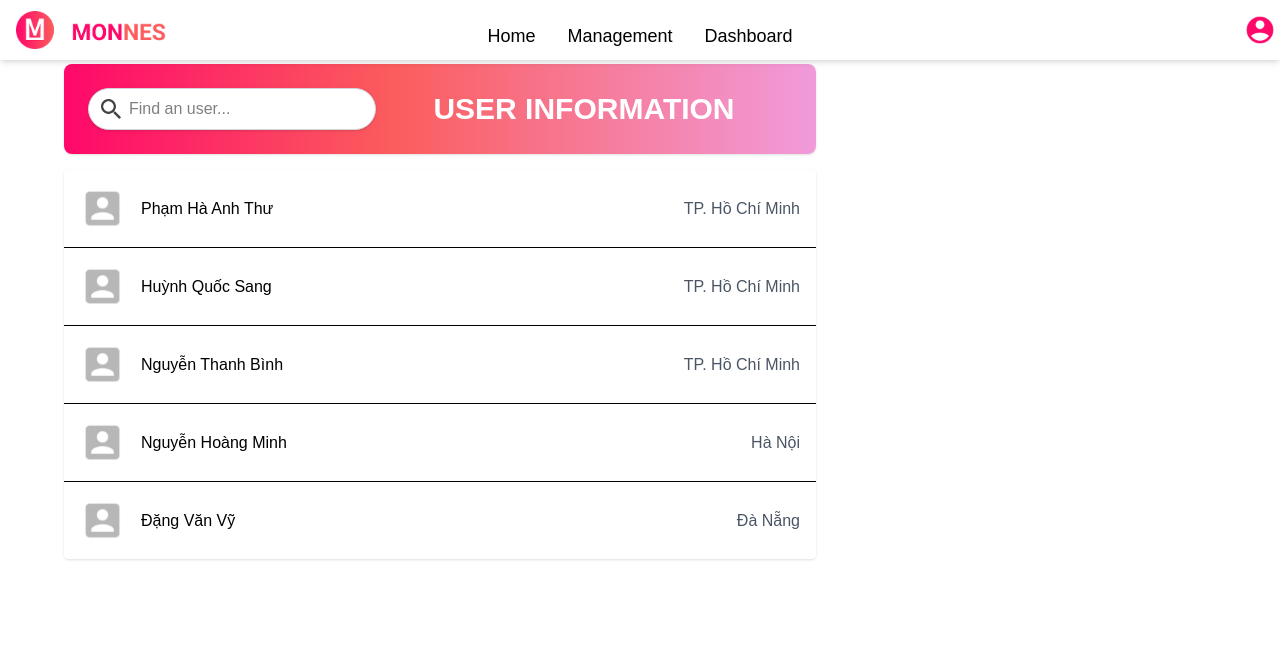
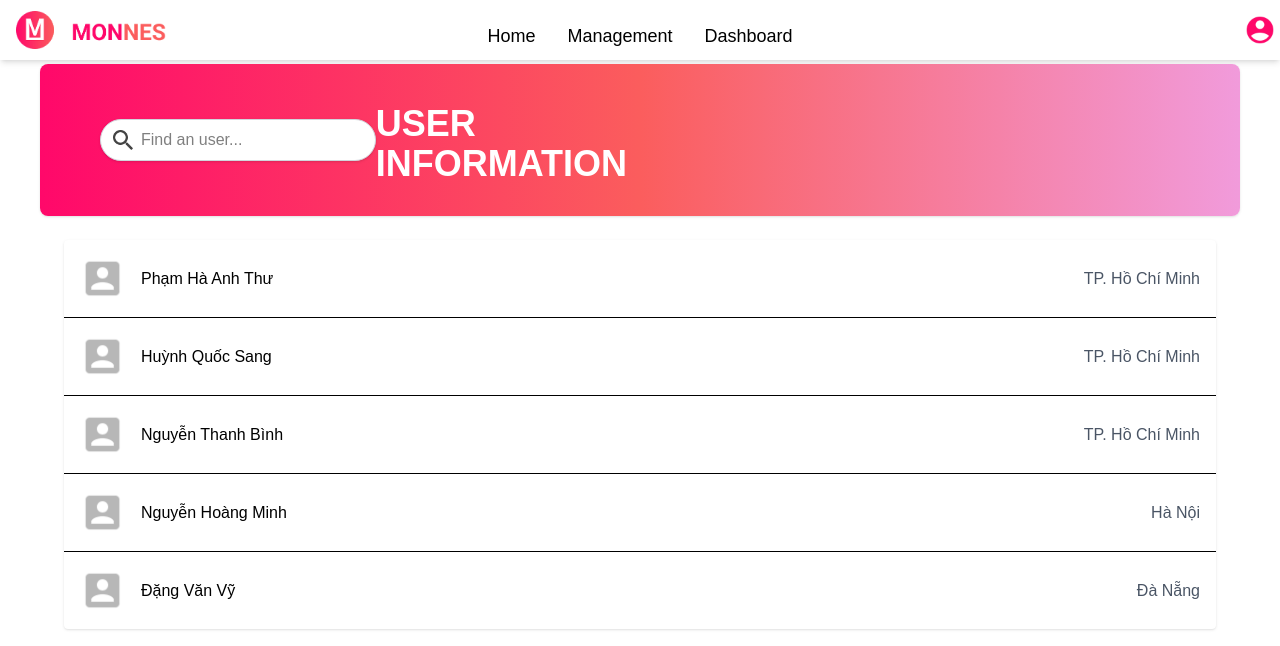
Before and after one commit to hathuanihi/MonNes_Web, a Next.js app: page /admin/management in a window 1280 px wide. Shown: the top 646 px of the page. Built offline with nearby package versions, Linux system fonts and the light colour scheme.

Commit message:
update UI

```diff
--- a/src/app/admin/management/page.tsx
+++ b/src/app/admin/management/page.tsx
@@ -74,73 +74,17 @@ const users: User[] = [
   { name: "Đặng Văn Vỹ", location: "Đà Nẵng" },
 ];
 
-export default function Management() {
-  const [searchTerm, setSearchTerm] = useState("");
-  const [selectedUser, setSelectedUser] = useState<User | null>(null);
-  const [isEditing, setIsEditing] = useState(false);
-  const [editedName, setEditedName] = useState("");
-  const [editedImage, setEditedImage] = useState<string | null>(null);
-  const [openSavings, setOpenSavings] = useState<{ [key: string]: boolean }>({});
+// User Info Bar Component
+interface UserInfoBarProps {
+  searchTerm: string;
+  setSearchTerm: (term: string) => void;
+}
 
-  const filteredUsers = users.filter((user) =>
-    user.name.toLowerCase().includes(searchTerm.toLowerCase())
-  );
-
-  // Calculate wallet balance as the sum of all savings amounts
-  const calculateWalletBalance = (user: User): string => {
-    if (!user.savings) return "0 VND";
-    const total = Object.values(user.savings).reduce((sum, saving) => {
-      const amount = parseInt(saving.amount.replace(/[^0-9]/g, "")) || 0;
-      return sum + amount;
-    }, 0);
-    return `${total.toLocaleString()} VND`;
-  };
-
-  // Toggle savings details
-  const toggleSavingsDetails = (savingKey: string) => {
-    setOpenSavings((prev) => ({
-      ...prev,
-      [savingKey]: !prev[savingKey],
-    }));
-  };
-
-  // Handle user selection with toggle behavior
-  const handleUserSelect = (user: User) => {
-    if (selectedUser === user) {
-      setSelectedUser(null); // Hide panel if the same user is clicked
-      setIsEditing(false); // Reset editing state
-      setOpenSavings({}); // Reset savings dropdowns
-    } else {
-      setSelectedUser(user);
-      setEditedName(user.name);
-      setEditedImage(user.image || null);
-    }
-  };
-
-  // Handle save after editing
-  const handleSaveEdit = () => {
-    if (selectedUser) {
-      selectedUser.name = editedName;
-      selectedUser.image = editedImage || selectedUser.image;
-      setIsEditing(false);
-    }
-  };
-
-  // Debugging: Log to confirm the component is rendering
-  console.log("Rendering Management with USER INFORMATION bar");
-
+function UserInfoBar({ searchTerm, setSearchTerm }: UserInfoBarProps) {
   return (
-    <div className="min-h-screen bg-white text-black">
-      {/* Use the Header component */}
-      <AdminHeader />
-
-      {/* Main Content */}
-      <main className="px-10 pt-10 pb-6 mt-6 flex flex-col sm:flex-row">
-        {/* User List Section */}
-        <div className="w-full sm:w-2/3 px-6">
     <div
-            className="user-info-bar w-full flex flex-col sm:flex-row justify-between items-center mb-4 rounded-lg shadow py-6 px-6 mt-0"
-            style={{ background: "linear-gradient(90deg, #FF086A 0%, #FB5D5D 44%, #F19BDB 100%)" }}
+      className="user-info-bar w-full flex flex-col sm:flex-row justify-between items-center mb-6 rounded-lg shadow py-8 px-15 mt-0"
+      style={{ background: "linear-gradient(90deg, #FF086A 0%, #FB5D5D 50%, #F19BDB 100%)" }}
     >
       <div className="flex items-center bg-white border border-gray-300 rounded-full px-3 py-2 w-full sm:w-72 shadow relative z-10">
         <Image src={Search} alt="Search Icon" width={20} height={20} className="mr-2" />
@@ -155,22 +99,30 @@ export default function Management() {
           className="outline-none w-full pointer-events-auto"
         />
       </div>
-
-            <h2 className="mt-4 sm:mt-0 text-2xl sm:text-3xl font-bold uppercase text-white flex-1 text-center">
+      <h2 className="mt-4 sm:mt-2 text-2xl sm:text-4xl font-bold uppercase text-white text-left mr-115">
         USER INFORMATION
       </h2>
     </div>
+  );
+}
 
-        {/* User List */}
+// User List Component
+interface UserListProps {
+  filteredUsers: User[];
+  selectedUser: User | null;
+  handleUserSelect: (user: User) => void;
+}
+
+function UserList({ filteredUsers, selectedUser, handleUserSelect }: UserListProps) {
+  return (
+    <div className="w-full px-6">
       <div className="bg-white rounded shadow divide-y">
         {filteredUsers.length > 0 ? (
           filteredUsers.map((user, idx) => (
             <div
               key={idx}
-                  className={`flex items-center p-4 hover:bg-gray-50 cursor-pointer ${
-                    selectedUser === user ? "bg-gray-100" : ""
-                  }`}
-                  onClick={() => handleUserSelect(user)} // Toggle user selection
+              className={`flex items-center p-4 hover:bg-gray-50 cursor-pointer ${selectedUser === user ? "bg-gray-100" : ""}`}
+              onClick={() => handleUserSelect(user)}
             >
               <Image src={Name} alt="User Icon" width={45} height={20} className="mr-4" />
               <span className="flex-1">{user.name}</span>
@@ -182,15 +134,77 @@ export default function Management() {
         )}
       </div>
     </div>
+  );
+}
 
-        {/* User Profile Panel (conditionally rendered) */}
+// Main Management Component
+export default function Management() {
+  const [searchTerm, setSearchTerm] = useState("");
+  const [selectedUser, setSelectedUser] = useState<User | null>(null);
+  const [isEditing, setIsEditing] = useState(false);
+  const [editedName, setEditedName] = useState("");
+  const [editedImage, setEditedImage] = useState<string | null>(null);
+  const [openSavings, setOpenSavings] = useState<{ [key: string]: boolean }>({});
+
+  const filteredUsers = users.filter((user) =>
+    user.name.toLowerCase().includes(searchTerm.toLowerCase())
+  );
+
+  const calculateWalletBalance = (user: User): string => {
+    if (!user.savings) return "0 VND";
+    const total = Object.values(user.savings).reduce((sum, saving) => {
+      const amount = parseInt(saving.amount.replace(/[^0-9]/g, "")) || 0;
+      return sum + amount;
+    }, 0);
+    return `${total.toLocaleString()} VND`;
+  };
+
+  const toggleSavingsDetails = (savingKey: string) => {
+    setOpenSavings((prev) => ({
+      ...prev,
+      [savingKey]: !prev[savingKey],
+    }));
+  };
+
+  const handleUserSelect = (user: User) => {
+    if (selectedUser === user) {
+      setSelectedUser(null);
+      setIsEditing(false);
+      setOpenSavings({});
+    } else {
+      setSelectedUser(user);
+      setEditedName(user.name);
+      setEditedImage(user.image || null);
+    }
+  };
+
+  const handleSaveEdit = () => {
+    if (selectedUser) {
+      selectedUser.name = editedName;
+      selectedUser.image = editedImage || selectedUser.image;
+      setIsEditing(false);
+    }
+  };
+
+  console.log("Rendering Management with USER INFORMATION bar");
+
+  return (
+    <div className="min-h-screen bg-white text-black">
+      <AdminHeader />
+      <main className="px-10 pt-10 pb-6 mt-6 flex flex-col relative">
+        <UserInfoBar searchTerm={searchTerm} setSearchTerm={setSearchTerm} />
+        <UserList
+          filteredUsers={filteredUsers}
+          selectedUser={selectedUser}
+          handleUserSelect={handleUserSelect}
+        />
         {selectedUser && (
-          <div className="w-full sm:w-1/3 px-6 flex justify-end">
+          <div className="absolute top-10 right-0 z-20 px-0">
             <div
-              className="w-full sm:w-80 h-fit rounded-lg shadow py-6 px-6 mt-0"
-              style={{ background: "linear-gradient(90deg, #FF086A 0%, #FB5D5D 44%, #F19BDB 100%)" }}
+              className="w-full sm:w-96 min-h-[678px] rounded-lg shadow py-6 px-6 mt-0 flex flex-col"
+              style={{ background: "linear-gradient(90deg, #FF84B5 0%, #FDAEAE 44%, #F8CDED 100%)" }}
             >
-              {/* User Image and Name with Edit Option */}
+              <div>
                 <div className="flex flex-col items-center mb-4">
                   <Image
                     src={editedImage || selectedUser.image || Name}
@@ -206,15 +220,15 @@ export default function Management() {
                           type="text"
                           value={editedName}
                           onChange={(e) => setEditedName(e.target.value)}
-                        className="text-xl font-bold text-white bg-transparent border-b border-white outline-none mr-2"
+                          className="text-xl font-bold text-[#FF086A] bg-transparent border-b border-[#FF086A] outline-none mr-2"
                         />
-                      <button onClick={handleSaveEdit} className="text-white">
+                        <button onClick={handleSaveEdit} className="text-[#FF086A]">
                           Save
                         </button>
                       </>
                     ) : (
                       <>
-                      <h3 className="text-xl font-bold text-white">{selectedUser.name}</h3>
+                        <h3 className="text-xl font-bold text-[#FF086A]">{selectedUser.name}</h3>
                         <Image
                           src={Pen}
                           alt="Edit Icon"
@@ -227,14 +241,12 @@ export default function Management() {
                     )}
                   </div>
                 </div>
-
-              {/* Email and Phone with Country Flag */}
                 <div className="flex items-center mb-2">
                   {selectedUser.email || selectedUser.phone ? (
                     <>
                       {selectedUser.email ? (
                         <div className="flex items-center flex-1">
-                        <p className="text-white">{selectedUser.email}</p>
+                          <p className="text-[#FF086A]">{selectedUser.email}</p>
                         </div>
                       ) : (
                         <p className="text-gray-300 italic flex-1">Email not provided</p>
@@ -249,7 +261,7 @@ export default function Management() {
                         />
                       )}
                       {selectedUser.phone ? (
-                      <p className="text-white">{selectedUser.phone}</p>
+                        <p className="text-[#FF086A]">{selectedUser.phone}</p>
                       ) : (
                         <p className="text-gray-300 italic">Phone not provided</p>
                       )}
@@ -261,26 +273,24 @@ export default function Management() {
                     </div>
                   )}
                 </div>
-
-              {/* Savings Sections with Dropdown */}
                 {selectedUser.savings &&
                   Object.entries(selectedUser.savings).map(([key, saving]) => (
                     <div key={key} className="mb-2">
                       <div className="flex items-center justify-between bg-white rounded-lg px-2 py-1 cursor-pointer" onClick={() => toggleSavingsDetails(key)}>
-                      <p className="text-white">{key}</p>
+                        <p className="text-[#FF086A]">{key}</p>
                         <div className="flex items-center">
-                        <p className="text-white mr-2">{saving.amount}</p>
+                          <p className="text-[#FF086A] mr-2">{saving.amount}</p>
                           <Image
                             src={DropdownArrow}
                             alt="Dropdown Arrow"
                             width={12}
                             height={12}
-                          className={`transform ${openSavings[key] ? "rotate-180" : ""}`} // Rotate arrow when open
+                            className={`transform ${openSavings[key] ? "rotate-180" : ""}`}
                           />
                         </div>
                       </div>
                       {openSavings[key] && (
-                      <div className="bg-white rounded-lg px-2 py-1 mt-1 text-white">
+                        <div className="bg-white rounded-lg px-2 py-1 mt-1 text-[#FF086A]">
                           <p>Customer's Name: {saving.details.customerName}</p>
                           <p>National ID Card: {saving.details.nationalId}</p>
                           <p>Deposit Amount: {saving.details.depositAmount}</p>
@@ -290,11 +300,11 @@ export default function Management() {
                       )}
                     </div>
                   ))}
-
-              {/* Wallet Balance */}
+              </div>
+              <div className="flex-grow"></div>
               <div className="flex justify-between items-center bg-white rounded-lg px-2 py-1">
-                <p className="text-white font-bold">Wallet Balance</p>
-                <p className="text-white font-bold">{calculateWalletBalance(selectedUser)}</p>
+                <p className="text-[#FF086A] font-bold">Wallet Balance</p>
+                <p className="text-[#FF086A] font-bold">{calculateWalletBalance(selectedUser)}</p>
               </div>
             </div>
           </div>
```
Lines whose indentation alone changed are shown as unchanged.
